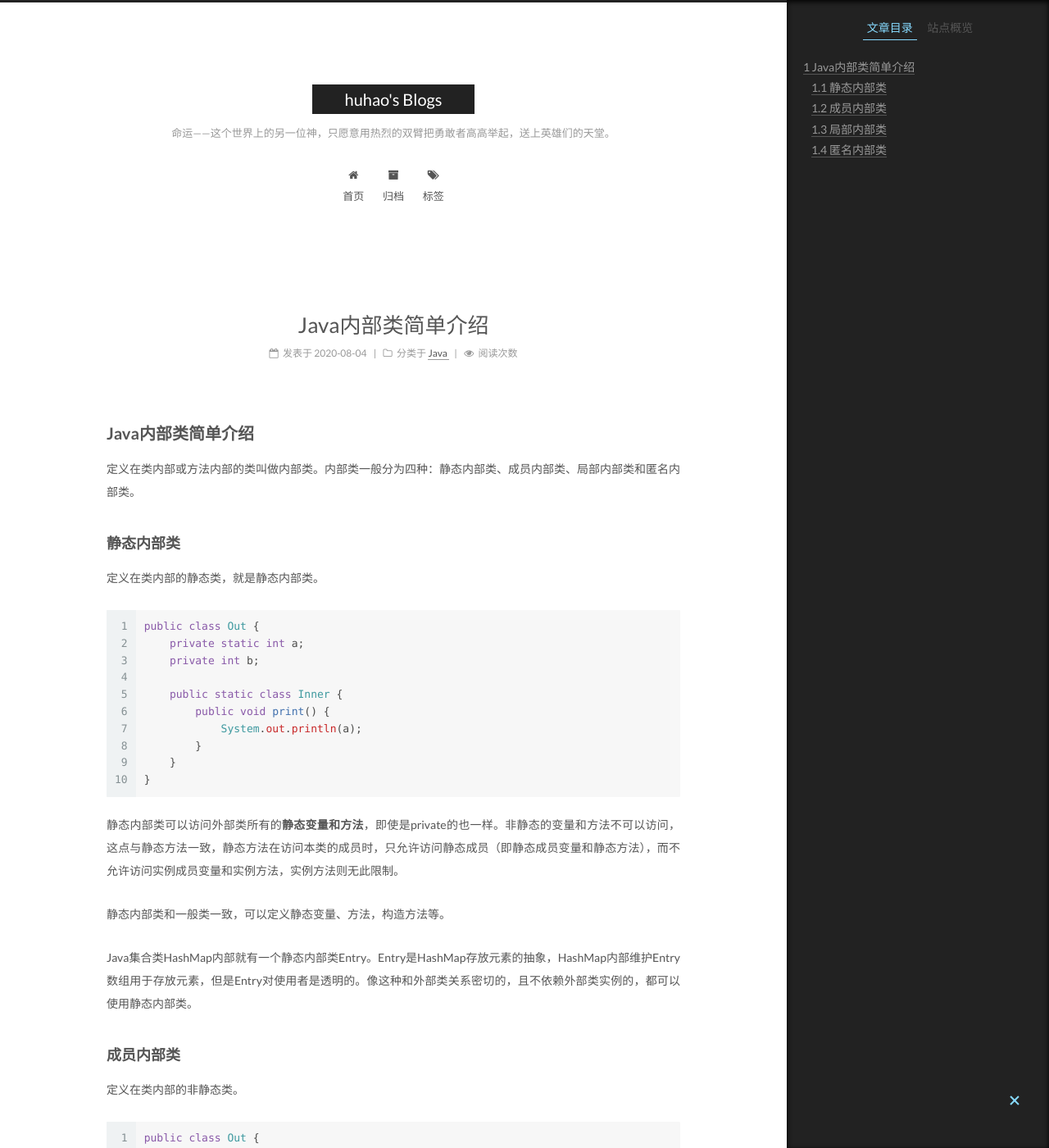
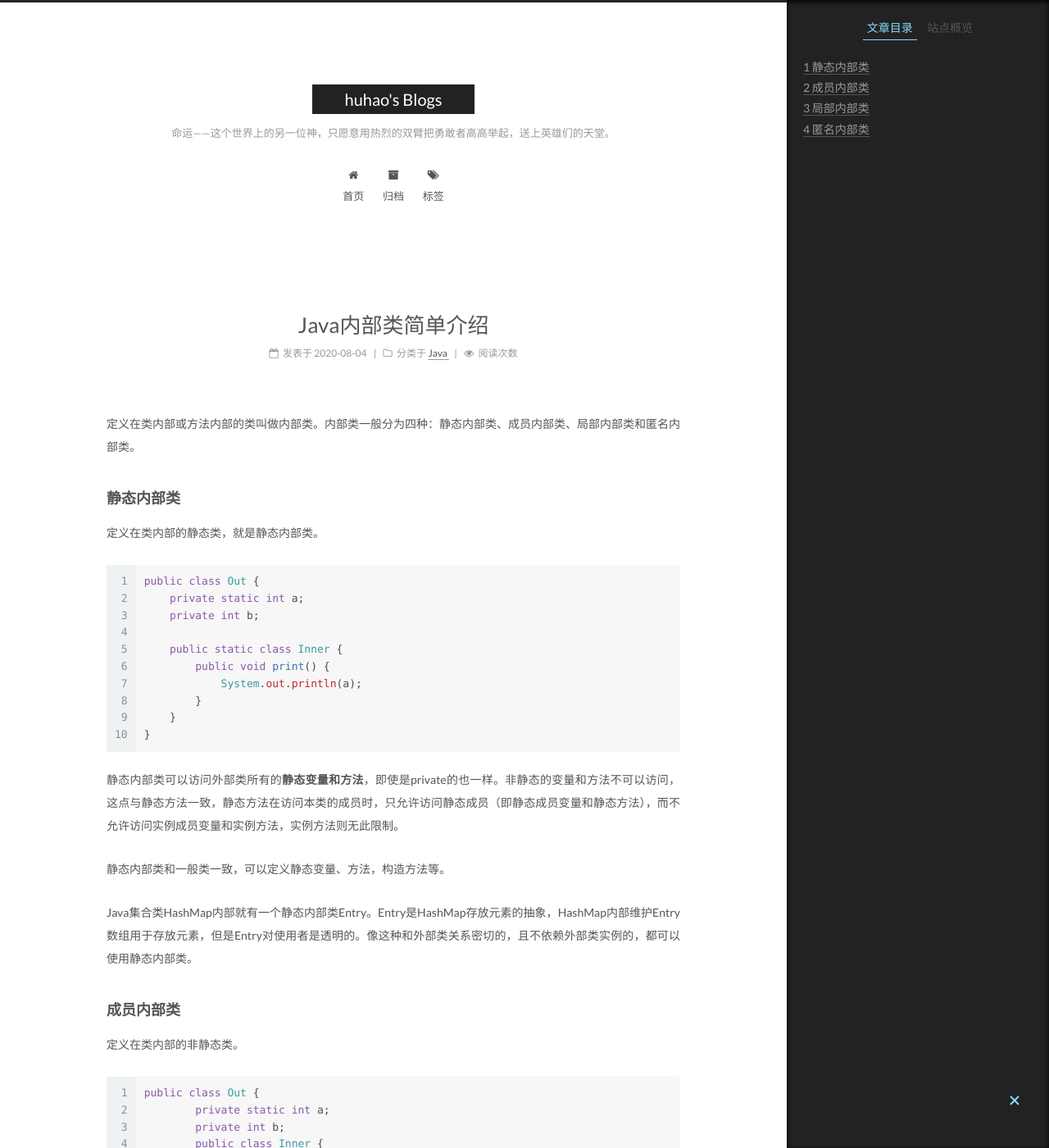
Before and after one commit to Joey-Hu/Joey-Hu.github.io, a Jekyll site: the page built from _posts/2020-08-04-Java内部类.md, in a window 1280 px wide and 1400 px high. Shown: the whole window at 82% size. Built offline with Jekyll 4.4.1, drawn with Linux system fonts in a browser that asks for light colours.

Commit message:
go newbie

```diff
--- a/_posts/2020-08-04-Java内部类.md
+++ b/_posts/2020-08-04-Java内部类.md
@@ -5,7 +5,6 @@ categories:
  - Java
 ---
 
-## Java内部类简单介绍
 
 定义在类内部或方法内部的类叫做内部类。内部类一般分为四种：静态内部类、成员内部类、局部内部类和匿名内部类。
 
```
